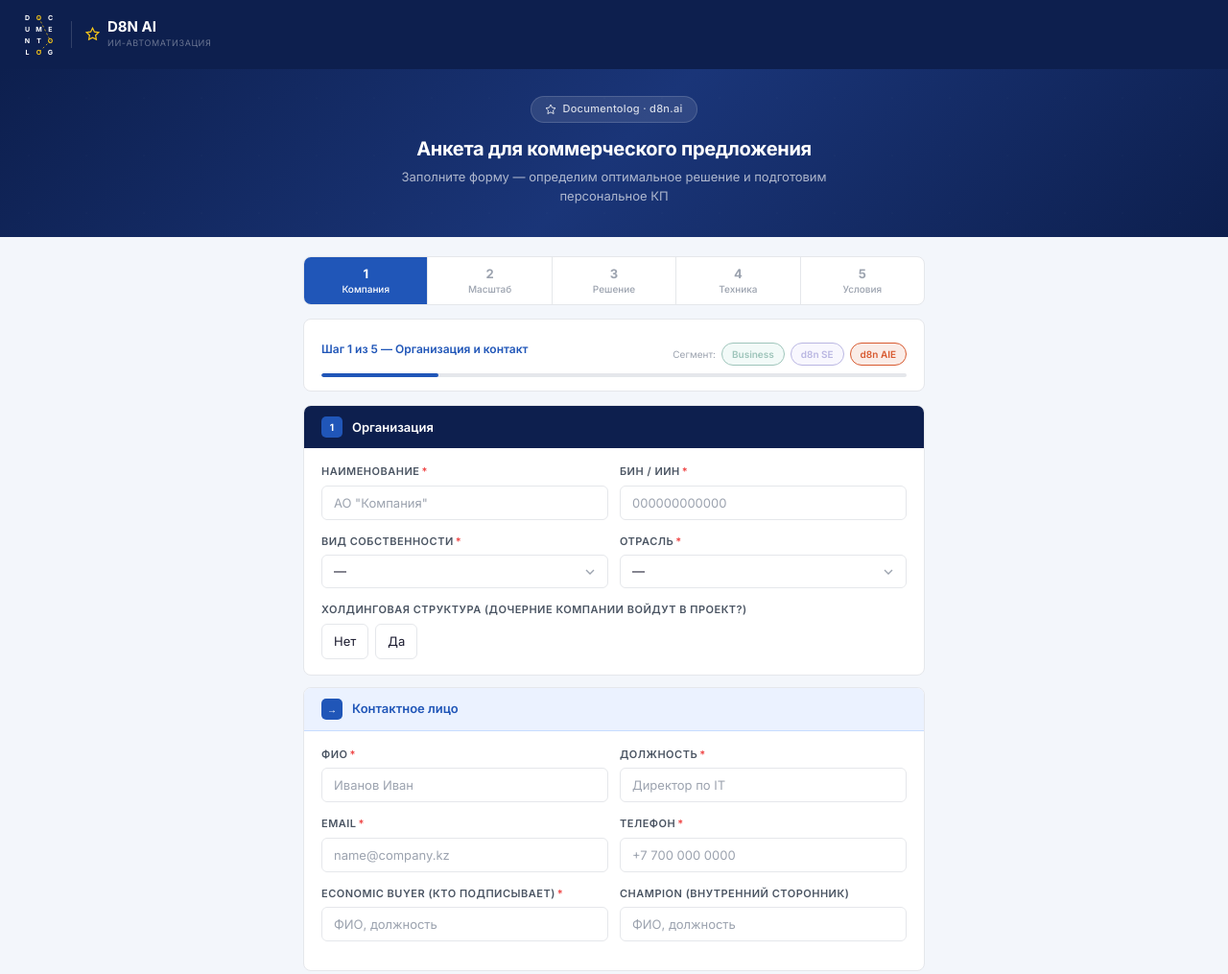
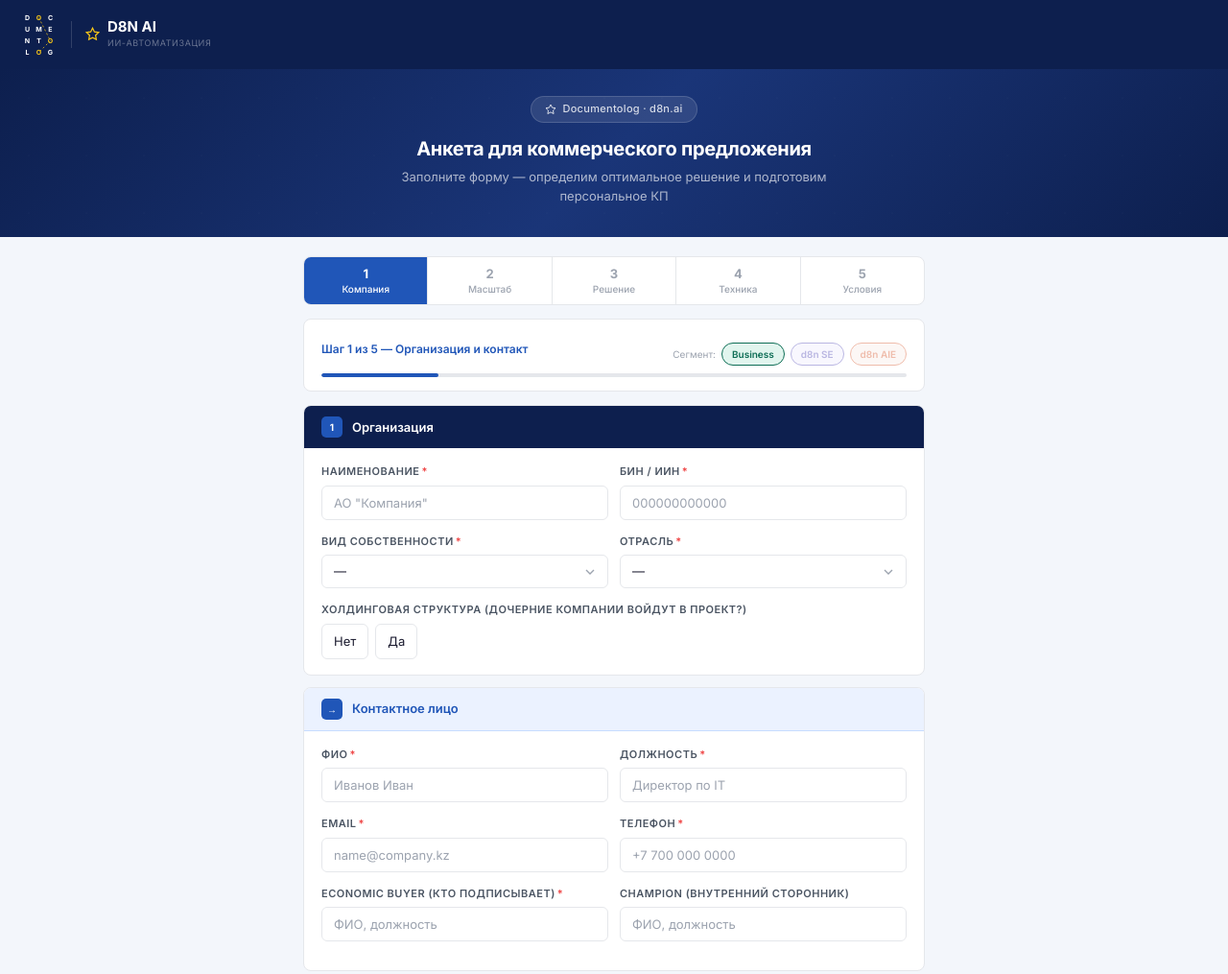
Before and after one commit to Nurlanos/DG_anketa, a plain HTML site: page public/index.html in a window 1280 px wide. Shown: the top 1015 px of the page at 96% size. Drawn offline with Linux system fonts and the light colour scheme.

Commit message:
fix: segmentation by feature need, not user count

```diff
--- a/public/index.html
+++ b/public/index.html
@@ -504,41 +504,90 @@ let step=1,maxStep=5,R={};
 const STEP_LABELS=['Организация и контакт','Масштаб и боль','Решения и AI','Инфраструктура','Коммерческие условия'];
 
 // ── Segmentation scoring ──────────────────────────────────────────────────
+// Главный критерий — функциональные потребности, не кол-во пользователей.
+// Business = коробочный ЭДО/ЭЦП без кастомизации.
+// SE = нужны интеграции, кастомные процессы или расширенный BPM.
+// AIE = нужны AI-агенты.
 function getSegment(){
-  const users=parseInt(document.getElementById('users')?.value||0)||0;
-  const aiChecked=document.querySelectorAll('#cb-ai input:checked').length;
-  const deploy=R['rg-deploy']||'';
-  const customAi=R['rg-custom-ai']||'';
-  const legalEntities=parseInt(document.getElementById('legalEntities')?.value||1)||1;
+  const modules   = Array.from(document.querySelectorAll('#cb-mod input:checked')).map(i=>i.value);
+  const comms     = Array.from(document.querySelectorAll('#cb-comms input:checked')).map(i=>i.value);
+  const integrations = Array.from(document.querySelectorAll('#cb-int input:checked')).map(i=>i.value);
+  const aiChecked = document.querySelectorAll('#cb-ai input:checked').length;
+  const customAi  = R['rg-custom-ai']||'';
+  const deploy    = R['rg-deploy']||'';
+  const legalEntities = parseInt(document.getElementById('legalEntities')?.value||1)||1;
+  const users     = parseInt(document.getElementById('users')?.value||0)||0;
 
-  let score={biz:0,se:0,aie:0};
-  let reasons=[];
+  // Сигналы SE/AIE — потребность в гибкости / расширении
+  const needsIntegration = integrations.length > 0;
+  const needsAdvancedBPM = modules.some(m=>['Кадровый + HR','Финансовый (счета, акты, бюджетирование)',
+    'Управление заседаниями / протоколы','ITSM / Service Desk','CRM'].includes(m));
+  const needsComms = comms.length > 0;
+  const isHolding = legalEntities > 1;
+  const needsOnPrem = deploy.includes('On-premise') || deploy.includes('PaaS');
 
-  // Users
-  if(users>0&&users<=50){score.biz+=3;reasons.push(`До 50 пользователей (Business-сегмент)`);}
-  else if(users>50&&users<=200){score.se+=2;score.aie+=1;reasons.push(`51–200 пользователей (SE / AIE)`);}
-  else if(users>200){score.aie+=2;score.se+=1;reasons.push(`Более 200 пользователей (масштаб AIE)`);}
+  // Сигналы AIE
+  const needsAI = aiChecked >= 1;
+  const needsCustomAI = customAi === 'Да' || customAi === 'Возможно';
 
-  // AI agents
-  if(aiChecked>=3){score.aie+=3;reasons.push(`${aiChecked} AI-агентов выбрано → AIE`);}
-  else if(aiChecked>=1){score.aie+=1;score.se+=1;}
+  let score = {biz:0, se:0, aie:0};
+  let reasons = [];
 
-  // Custom AI
-  if(customAi==='Да'){score.aie+=2;reasons.push('Нужны кастомные AI-агенты → AIE');}
+  // ── AIE triggers (сильные) ──
+  if(needsAI){
+    score.aie += 3;
+    reasons.push(`${aiChecked} AI-агент(а) выбрано → d8n AIE`);
+  }
+  if(customAi==='Да'){score.aie+=2; reasons.push('Нужны кастомные AI-агенты → AIE');}
   else if(customAi==='Возможно'){score.aie+=1;}
 
-  // Deploy
-  if(deploy.includes('On-premise')){score.aie+=1;score.se+=1;reasons.push('On-premise — SE или AIE');}
+  // ── SE triggers ──
+  if(needsIntegration){
+    score.se += 3;
+    reasons.push('Нужны интеграции (1С, ERP, SSO...) → SE или AIE');
+  }
+  if(needsAdvancedBPM){
+    score.se += 2;
+    reasons.push('Расширенный BPM (HR, Финансы, ITSM...) → SE или AIE');
+  }
+  if(needsComms){
+    score.se += 1;
+    reasons.push('Коммуникации dg (почта, диск...) → SE или AIE');
+  }
+  if(isHolding){
+    score.se += 1;
+    reasons.push(`Группа компаний (${legalEntities} ЮЛ) → SE или AIE`);
+  }
+  if(needsOnPrem){
+    score.se += 1;
+    reasons.push('On-premise / PaaS → SE или AIE');
+  }
 
-  // Holdings
-  if(legalEntities>3){score.aie+=1;reasons.push('Группа компаний (3+ ЮЛ) → AIE');}
+  // ── Business triggers (только если НЕТ сигналов SE/AIE) ──
+  // Business = только базовый ЭДО + ЭЦП, без кастомизации
+  const onlyBasicEDO = modules.length <= 1 &&
+    modules.every(m=>m.includes('ЭДО')) &&
+    !needsIntegration && !needsAdvancedBPM && !needsComms && !needsAI && !needsOnPrem;
 
-  // Determine winner
-  const max=Math.max(score.biz,score.se,score.aie);
-  let seg='se';
-  if(score.aie===max)seg='aie';
-  else if(score.biz===max&&score.biz>score.se)seg='biz';
-  return{seg,score,reasons};
+  if(onlyBasicEDO || (score.se===0 && score.aie===0)){
+    score.biz += 3;
+    if(onlyBasicEDO) reasons.push('Базовый ЭДО + ЭЦП, без интеграций → Business');
+  }
+
+  // N_full — слабый дополнительный сигнал, не основной
+  if(users > 0 && users <= 50 && score.se===0 && score.aie===0){
+    score.biz += 1;
+  }
+
+  // ── Winner ──
+  // AIE побеждает SE если оба набрали очки (SE — подмножество AIE)
+  const max = Math.max(score.biz, score.se, score.aie);
+  let seg = 'se'; // default
+  if(score.aie === max && score.aie > 0) seg = 'aie';
+  else if(score.se === max && score.se > 0) seg = 'se';
+  else if(score.biz > 0) seg = 'biz';
+
+  return {seg, score, reasons};
 }
 
 function updateScore(){
```
